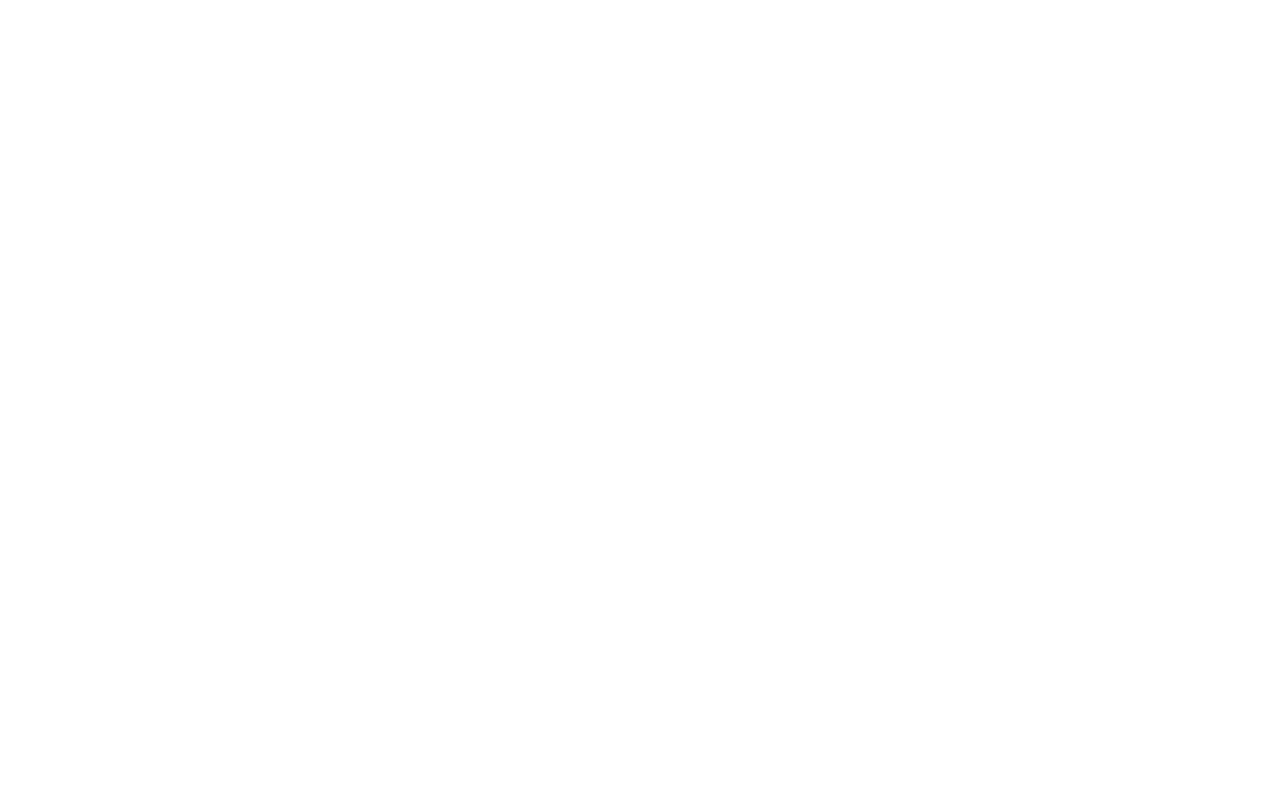
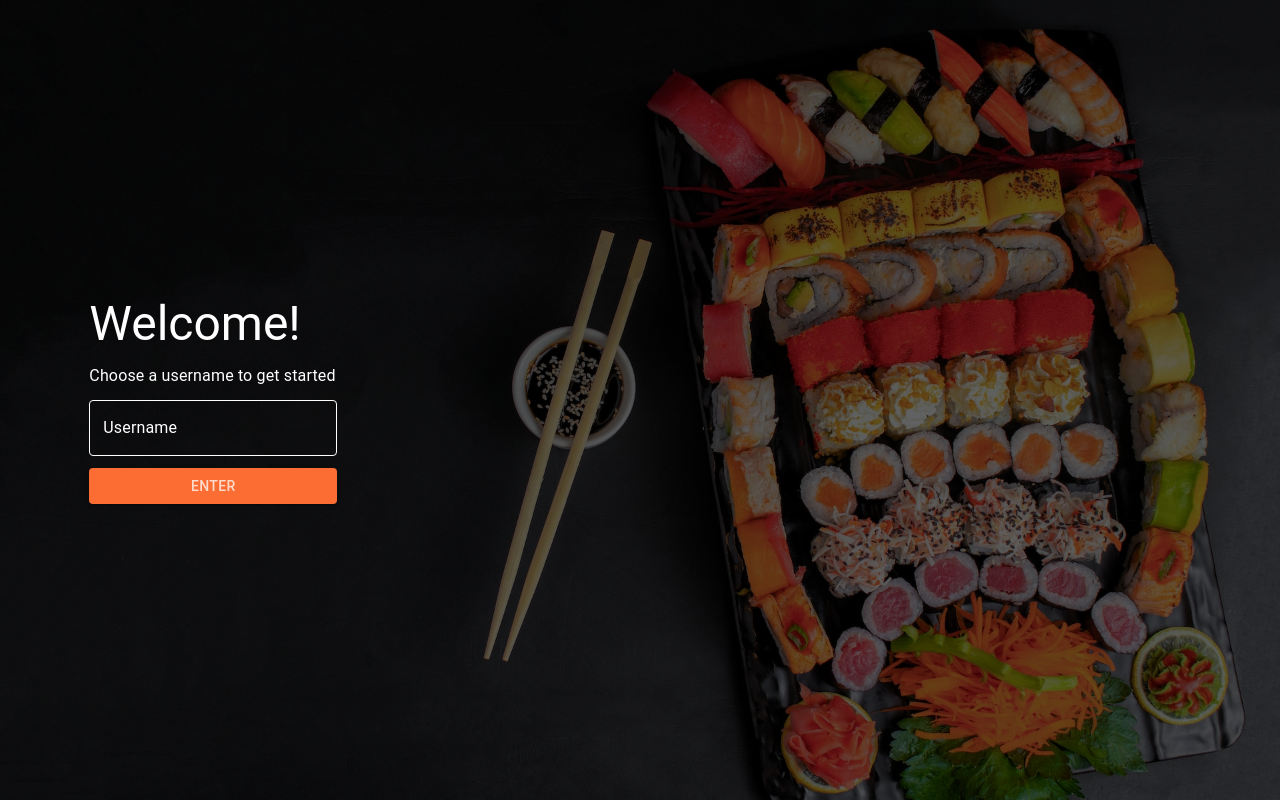
Before and after one commit to Jiseeeh/recipe-realm, a Next.js app: page / in a window 1280 px wide. Built offline with nearby package versions, Linux system fonts and the light colour scheme.

Commit message:
feat: add hero section

```diff
--- a/src/pages/index.tsx
+++ b/src/pages/index.tsx
@@ -1,9 +1,10 @@
 import Head from "@/components/Head";
-
+import Hero from "@/components/hero/Hero"
 export default function Home() {
     return (
         <>
             <Head/>
+            <Hero/>
         </>
     )
 }
```
